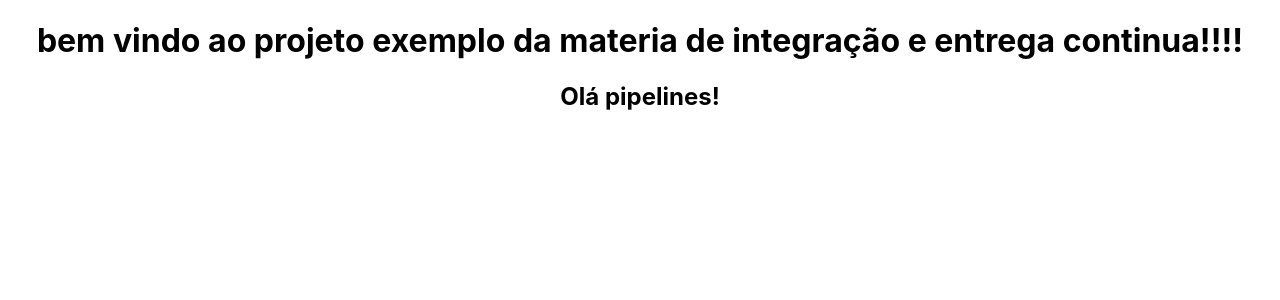
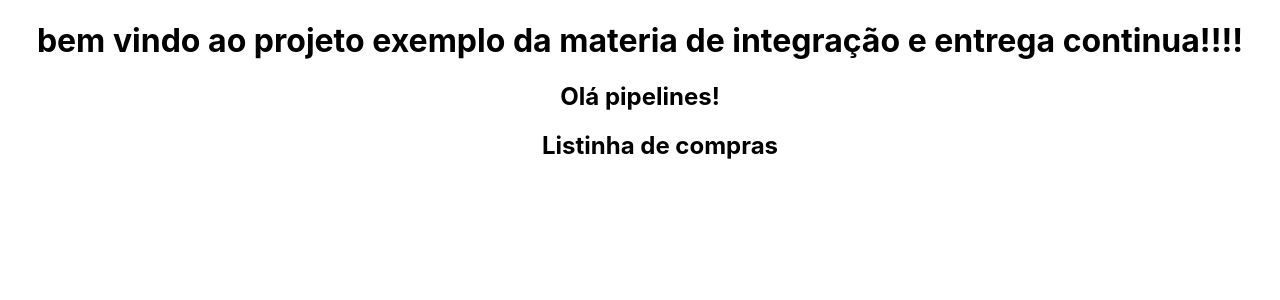
Before and after one commit to KillPhill2111/TESTE-Integracao-e-entrega-continua, a React (Create React App) app in the folder teste-integracao/: page / in a window 1280 px wide. Shown: the top 300 px of the page. Built offline with nearby package versions, Linux system fonts and the light colour scheme.

Commit message:
'segundo commit- criação de pastas e arquivos de testes'

```diff
--- a/teste-integracao/src/App.js
+++ b/teste-integracao/src/App.js
@@ -1,5 +1,6 @@
 import logo from './logo.svg';
 import './App.css';
+import ListaCompras from './components/ListaCompras/ListaCompras';
 
 function App() {
   return (
@@ -9,6 +10,7 @@ function App() {
       </h1>
       <div>
         <h2>Olá pipelines!</h2>
+        <ListaCompras></ListaCompras>
       </div>
     </div>
   );
--- /dev/null
+++ b/teste-integracao/src/components/AddItens/AddItens.jsx
@@ -0,0 +1,18 @@
+import React from 'react'
+
+
+const form=document.getElementById('form-cad-prod')
+const itens=document.getElementById('')
+const lista=document.getElementById('')
+
+
+function AddItens() {
+
+  return (
+    <form id='form-cad-prod'>
+
+    </form>
+  )
+}
+
+export default AddItens
--- /dev/null
+++ b/teste-integracao/src/components/ListaCompras/ListaCompras.jsx
@@ -0,0 +1,13 @@
+import React from 'react'
+import AddItens from '../AddItens/AddItens'
+
+function ListaCompras(itens, lista) {
+  return (
+    <ul class='lista'>
+        <h2>Listinha de compras</h2>
+
+    </ul>
+  )
+}
+
+export default ListaCompras
```
Also changed, not shown: 1 other file (tests, documents, lock files or other folders).
